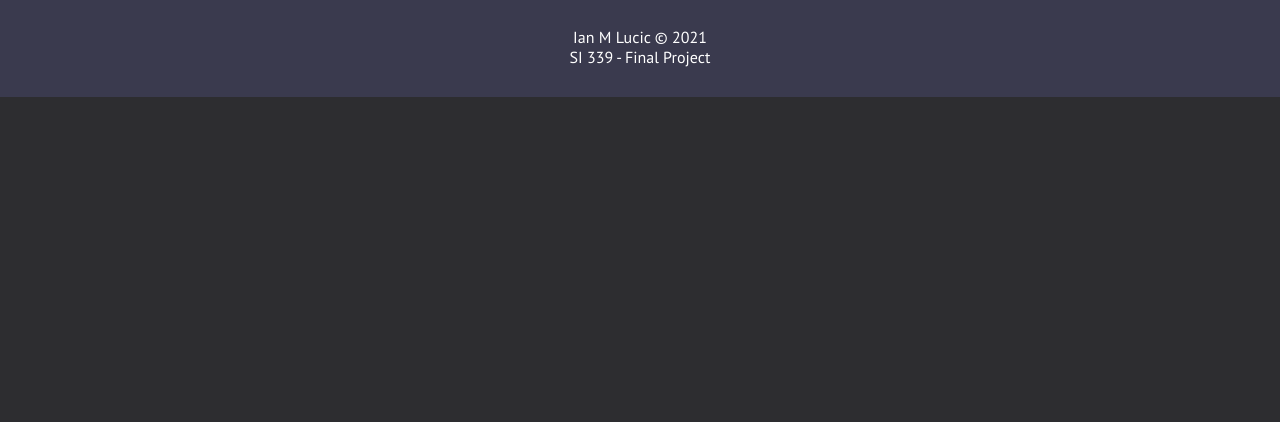
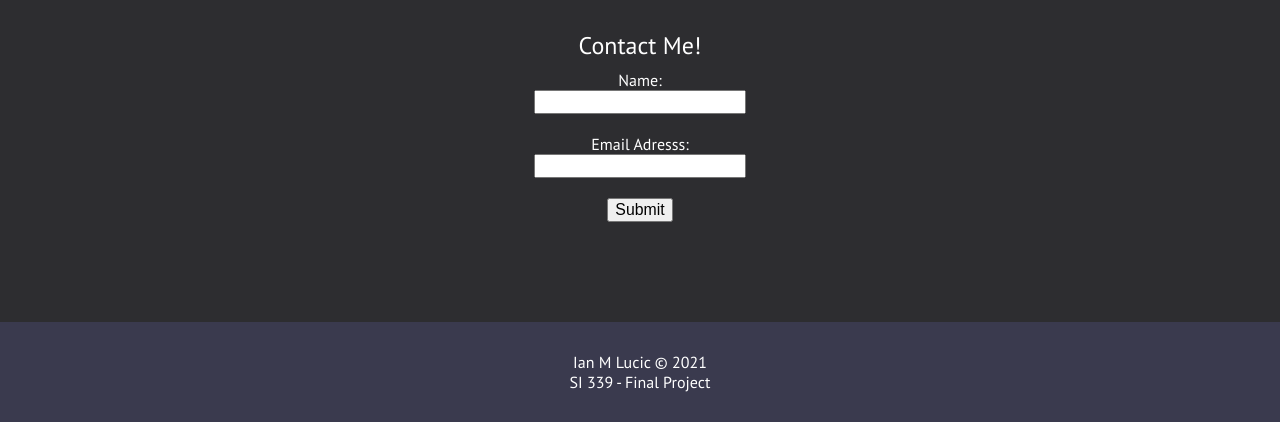
Before and after one commit to ianlucic/mobile-2021, a plain HTML site: page index.html in a window 1280 px wide. Shown: the part 637-1059 px from the top of the page. Before the commit the page ends 800 px from the top, so only its background shows below. Drawn offline with Linux system fonts and the light colour scheme.

Commit message:
Add files via upload

```diff
--- a/css/style.css
+++ b/css/style.css
@@ -48,6 +48,13 @@ line-height: 2;
 font-style: bold;
 }
 
+h3 {
+font-size: 1.5em;
+text-align: center;
+line-height: 2;
+font-style: bold;
+}
+
 h5 {
   font-size: 1em;
   text-align: center;
@@ -61,6 +68,7 @@ h5 {
 
 .homepage{
   padding-top: 100px;
+  padding-bottom: 25px;
 }
 
 .img1 {
@@ -81,11 +89,11 @@ h5 {
 }
 
 
-.row {
+/* .row {
   display: flex;
   flex-wrap: wrap;
   padding: 0 4px;
-}
+} */
 
 /* Create two equal columns that sits next to each other */
 .column {
@@ -99,14 +107,19 @@ h5 {
 .column img {
   margin-top: 8px;
   vertical-align: middle;
-
 }
 
 .text{
+  font-size: small;
   text-align: center;
   padding-right: 30px;
   padding-left: 30px;
   padding-bottom: 10px;
+}
+
+form{
+  text-align: center;
+  padding-bottom: 100px;
 }
 
 @media screen and (min-width: 300px){
@@ -114,7 +127,13 @@ h5 {
   display: flex;
   flex-direction: column;
   width: 100%
+}
 
+.row {
+  display: grid;
+  grid-template-columns: 1fr;
+  padding: 1em;
+  grid-row-gap: 100px;
 }
 
 
--- a/index.html
+++ b/index.html
@@ -24,6 +24,16 @@
 	<h5>Click around to view my work!</h5>
 </div>
 
+<h3>Contact Me!</h3>
+<div class="form">
+	<form>
+		<label for="name">Name:</label><br>
+		<input type="text" id="name" name="name"><br><br>
+		<label for="email">Email Adresss:</label><br>
+		<input type="text" id="email" name="email"><br><br>
+		<input type="submit" value="Submit">
+	</form>
+</div>
 
 
 <footer>
```
Also changed, not shown: indesign.html (+2 -3 lines), photo.html (+2 -2 lines), photoshop.html (+2 -2 lines).
